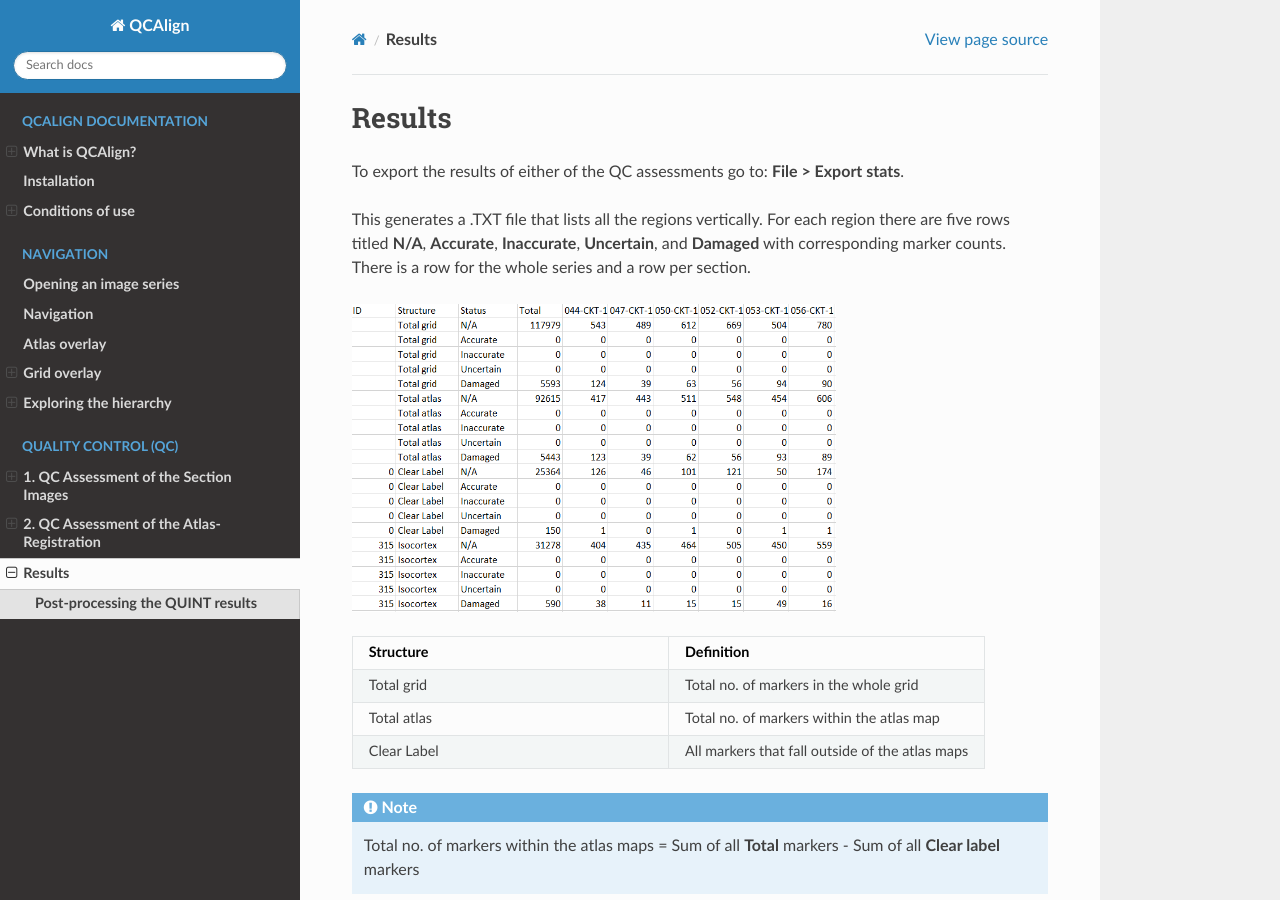
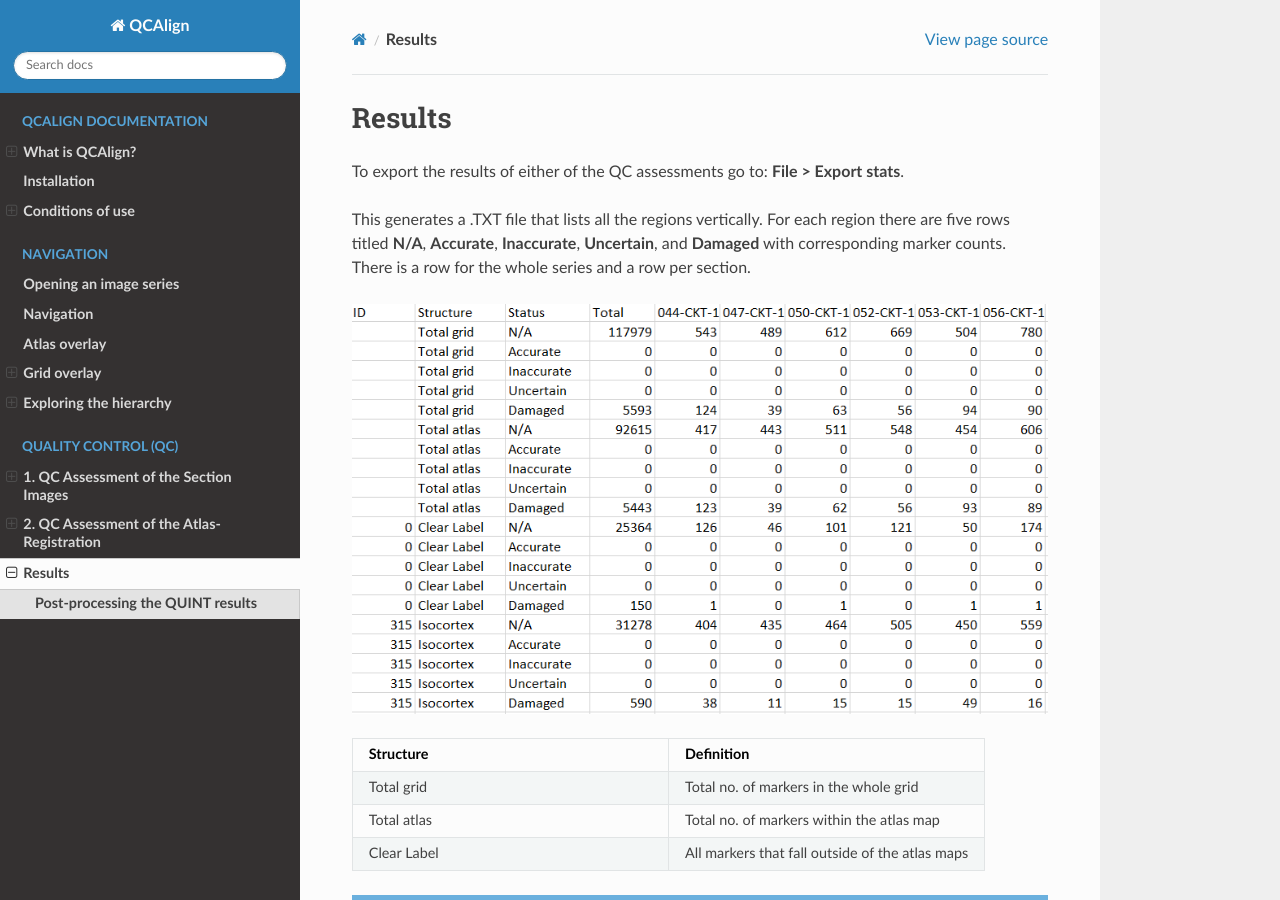
Before and after one commit to Neural-Systems-at-UIO/QCAlign, a Sphinx documentation site: the page built from docs/results.rst, in a window 1280 px wide and 900 px high. Built offline with Sphinx 7.4.7 and the Read the Docs theme 2.0.0, drawn with Linux system fonts in a browser that asks for light colours.

Commit message:
Update results.rst

```diff
--- a/docs/results.rst
+++ b/docs/results.rst
@@ -7,8 +7,6 @@ This generates a .TXT file that lists all the regions vertically. For each regio
 
 
 .. image:: vertopal_cbedec83746b4aa08b3d6abec4c06604/media/Results.PNG
-   :width: 5.04087in
-   :height: 3.20833in
 
 .. list-table::
    :widths: 50 50
```
